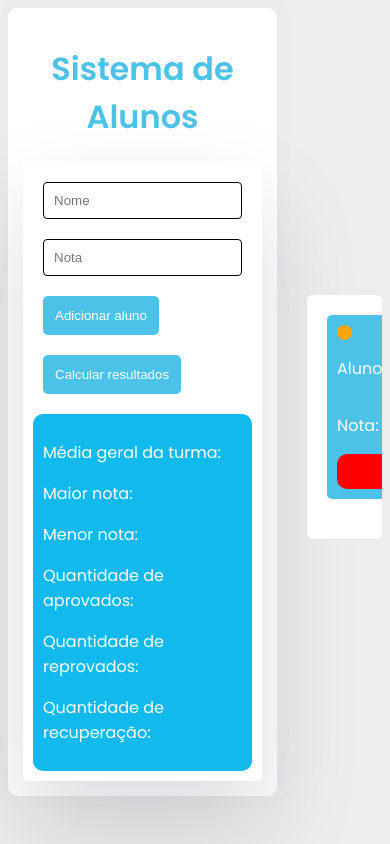
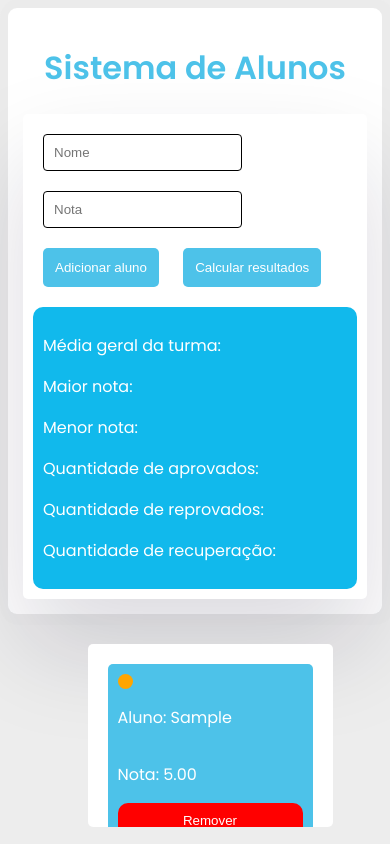
Before and after one commit to ericksantanay/sistema-de-alunos-js, a plain HTML site: page index.html in a window 390 px wide. Both pictures are taken after typing "Sample", "5" into the empty fields and a click on the button "Adicionar aluno". Drawn offline with Linux system fonts and the light colour scheme.

Commit message:
Finalizado

```diff
--- a/index.html
+++ b/index.html
@@ -30,7 +30,7 @@
 
 
     <div id="lista">
-        <h1>Lista de Alunos</h1>
+
 
     </div>
 
--- a/style.css
+++ b/style.css
@@ -116,3 +116,20 @@ body {
 .alunos > button:hover {
     background-color: rgb(203, 0, 0);
 }
+
+@media screen and (max-width: 992px){
+    body {
+        display: flex;
+        flex-direction: column;
+    }
+
+    #container {
+        max-height: 800px;
+    }
+
+    .alunos {
+        width: 185px;
+    }
+
+
+}
```
